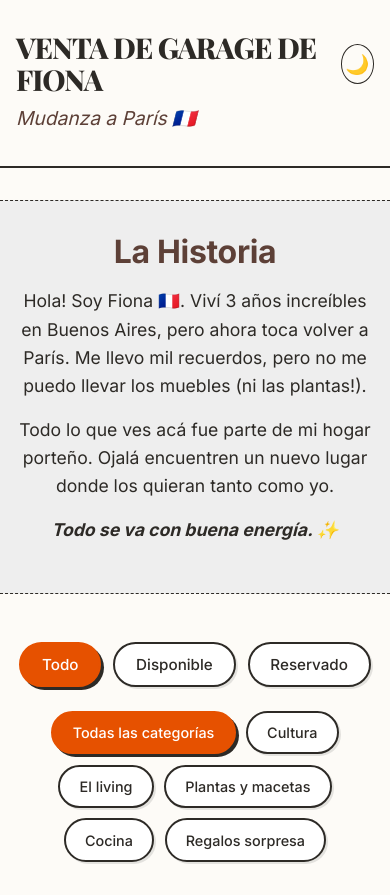
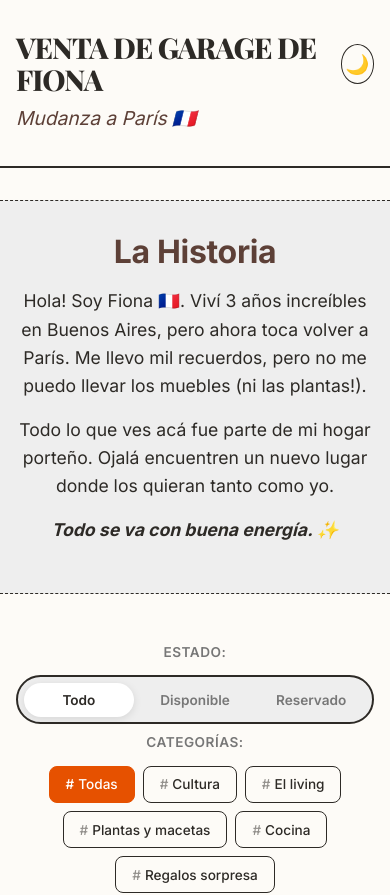
Before and after one commit to pablitxn/garage-sale, a React (Vite) app: page / in a window 390 px wide. Shown: the top 895 px of the page. Built offline with nearby package versions, Linux system fonts and the light colour scheme.

Commit message:
refactor filter components for improved layout and styling; enhance responsiveness

```diff
--- a/src/components/FilterBar.css
+++ b/src/components/FilterBar.css
@@ -1,56 +1,93 @@
 .filter-bar-container {
-    margin: 1rem 0 2rem;
+    margin: 0.5rem 0 2rem;
+}
+
+.filter-section {
+    display: flex;
+    align-items: center;
+    justify-content: center;
+    gap: 1rem;
+}
+
+.filter-label {
+    font-size: 0.9rem;
+    font-weight: 600;
+    color: var(--color-text-muted);
+    text-transform: uppercase;
+    letter-spacing: 0.5px;
 }
 
 .filter-bar {
     display: flex;
-    gap: 0.75rem;
+    gap: 0.6rem;
     flex-wrap: wrap;
     justify-content: center;
 }
 
 .filter-bar-btn {
-    padding: 0.6rem 1.2rem;
-    border: 2px solid var(--color-border);
-    background: var(--color-card-bg);
+    padding: 0.65rem 1.1rem;
+    border: 1.5px solid var(--color-border);
+    background: transparent;
     color: var(--color-text);
-    border-radius: 25px;
-    font-size: 0.95rem;
+    border-radius: 8px;
+    font-size: 0.9rem;
     font-weight: 500;
     cursor: pointer;
     transition: all 0.2s ease;
-    box-shadow: 2px 2px 0 var(--shadow-color);
+    position: relative;
+}
+
+.filter-bar-btn::before {
+    content: '#';
+    margin-right: 0.35rem;
+    opacity: 0.5;
 }
 
 .filter-bar-btn:hover {
-    transform: translate(-2px, -2px);
-    box-shadow: 4px 4px 0 var(--shadow-color-strong);
+    border-color: var(--color-accent);
+    background: rgba(230, 81, 0, 0.05);
 }
 
 .filter-bar-btn.active {
     background: var(--color-accent);
     color: var(--color-text-inverse);
     border-color: var(--color-accent);
-    box-shadow: 3px 3px 0 var(--shadow-color-strong);
 }
 
-.filter-bar-btn.active:hover {
-    transform: translate(-1px, -1px);
-    box-shadow: 4px 4px 0 var(--shadow-color-strong);
+.filter-bar-btn.active::before {
+    opacity: 1;
+}
+
+[data-theme='dark'] .filter-bar-btn:hover {
+    background: rgba(255, 152, 0, 0.1);
 }
 
 @media (max-width: 768px) {
     .filter-bar-container {
         padding: 0 1rem;
-        margin: 1.25rem 0 2.5rem;
+        margin: 0.5rem 0 2rem;
+    }
+
+    .filter-section {
+        flex-direction: column;
+        gap: 0.75rem;
+    }
+
+    .filter-label {
+        font-size: 0.85rem;
     }
 
     .filter-bar {
-        gap: 0.65rem;
+        gap: 0.5rem;
+        width: 100%;
     }
 
     .filter-bar-btn {
-        padding: 0.7rem 1.2rem;
-        font-size: 0.9rem;
+        padding: 0.6rem 1rem;
+        font-size: 0.85rem;
+    }
+
+    .filter-bar-btn::before {
+        margin-right: 0.25rem;
     }
 }
--- a/src/components/FilterBar.jsx
+++ b/src/components/FilterBar.jsx
@@ -4,12 +4,14 @@ import './FilterBar.css';
 const FilterBar = ({ categories, activeCategory, onSelectCategory }) => {
     return (
         <div className="filter-bar-container">
+            <div className="filter-section">
+                <span className="filter-label">Categorías:</span>
                 <div className="filter-bar">
                     <button
                         className={`filter-bar-btn ${activeCategory === 'All' ? 'active' : ''}`}
                         onClick={() => onSelectCategory('All')}
                     >
-                    Todas las categorías
+                        Todas
                     </button>
                     {categories.map(category => (
                         <button
@@ -22,6 +24,7 @@ const FilterBar = ({ categories, activeCategory, onSelectCategory }) => {
                     ))}
                 </div>
             </div>
+        </div>
     );
 };
 
--- a/src/components/Filters.css
+++ b/src/components/Filters.css
@@ -1,56 +1,89 @@
 .filters-container {
-    margin: 2rem 0;
+    margin: 1.5rem 0 0.5rem;
+}
+
+.filter-section {
+    display: flex;
+    align-items: center;
+    justify-content: center;
+    gap: 1rem;
+}
+
+.filter-label {
+    font-size: 0.9rem;
+    font-weight: 600;
+    color: var(--color-text-muted);
+    text-transform: uppercase;
+    letter-spacing: 0.5px;
 }
 
 .filters {
-    display: flex;
-    gap: 1rem;
-    justify-content: center;
-    flex-wrap: wrap;
+    display: inline-flex;
+    background: var(--color-bg-secondary);
+    padding: 0.4rem;
+    border-radius: 50px;
+    gap: 0.35rem;
+    border: 2px solid var(--color-border);
 }
 
 .filter-btn {
-    padding: 0.75rem 1.5rem;
-    border: 2px solid var(--color-border);
-    background: var(--color-card-bg);
-    color: var(--color-text);
-    border-radius: 25px;
-    font-size: 1rem;
-    font-weight: 500;
+    padding: 0.6rem 1.3rem;
+    border-radius: 50px;
+    font-size: 0.9rem;
+    font-weight: 600;
+    color: var(--color-text-muted);
+    transition: all 0.25s ease;
+    background: transparent;
+    border: none;
     cursor: pointer;
-    transition: all 0.2s ease;
-    box-shadow: 2px 2px 0 var(--shadow-color);
+    position: relative;
 }
 
-.filter-btn:hover {
-    transform: translate(-2px, -2px);
-    box-shadow: 4px 4px 0 var(--shadow-color-strong);
+.filter-btn:hover:not(.active) {
+    color: var(--color-text);
+    background: rgba(0, 0, 0, 0.05);
 }
 
 .filter-btn.active {
-    background: var(--color-accent);
-    color: var(--color-text-inverse);
-    border-color: var(--color-accent);
-    box-shadow: 3px 3px 0 var(--shadow-color-strong);
+    background: var(--color-card-bg);
+    color: var(--color-text);
+    box-shadow: 0 2px 8px rgba(0, 0, 0, 0.1);
 }
 
-.filter-btn.active:hover {
-    transform: translate(-1px, -1px);
-    box-shadow: 4px 4px 0 var(--shadow-color-strong);
+[data-theme='dark'] .filter-btn:hover:not(.active) {
+    background: rgba(255, 255, 255, 0.05);
+}
+
+[data-theme='dark'] .filter-btn.active {
+    background: var(--color-card-bg);
+    box-shadow: 0 2px 8px rgba(255, 255, 255, 0.1);
 }
 
 @media (max-width: 768px) {
     .filters-container {
-        margin: 2rem 0 1.5rem;
+        margin: 1.5rem 0 0.5rem;
         padding: 0 1rem;
     }
 
-    .filters {
+    .filter-section {
+        flex-direction: column;
         gap: 0.75rem;
     }
 
+    .filter-label {
+        font-size: 0.85rem;
+    }
+
+    .filters {
+        width: 100%;
+        justify-content: center;
+        padding: 0.35rem;
+    }
+
     .filter-btn {
-        padding: 0.7rem 1.3rem;
-        font-size: 0.95rem;
+        padding: 0.55rem 1.1rem;
+        font-size: 0.85rem;
+        flex: 1;
+        text-align: center;
     }
 }
--- a/src/components/Filters.jsx
+++ b/src/components/Filters.jsx
@@ -10,6 +10,8 @@ const Filters = ({ currentFilter, onFilterChange }) => {
 
     return (
         <div className="filters-container">
+            <div className="filter-section">
+                <span className="filter-label">Estado:</span>
                 <div className="filters">
                     {filters.map((f) => (
                         <button
@@ -22,6 +24,7 @@ const Filters = ({ currentFilter, onFilterChange }) => {
                     ))}
                 </div>
             </div>
+        </div>
     );
 };
 
```
Lines whose indentation alone changed are shown as unchanged.
